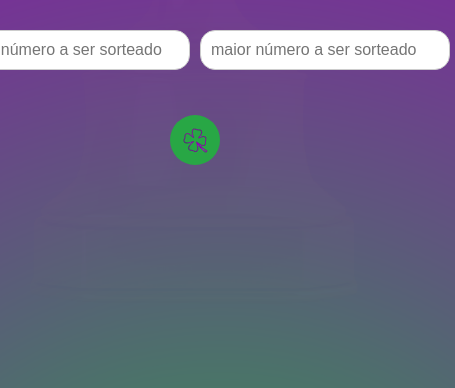
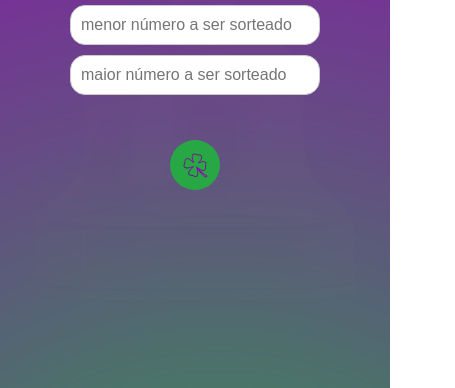
Before and after one commit to Brun0Keys/Random, a plain HTML site: page index.html in a window 390 px wide. Shown: the part 456-844 px from the top of the page, 455 px wide, since content can reach past the window. Drawn offline with Linux system fonts and the light colour scheme.

Commit message:
responsividade

```diff
--- a/styles.css
+++ b/styles.css
@@ -82,3 +82,10 @@ button img {
 button:hover {
     background-color:#A9E5A4;
 }
+
+@media (max-width: 600px) {
+    section {
+        flex-direction: column;
+        align-items: center;
+    }
+}
```
